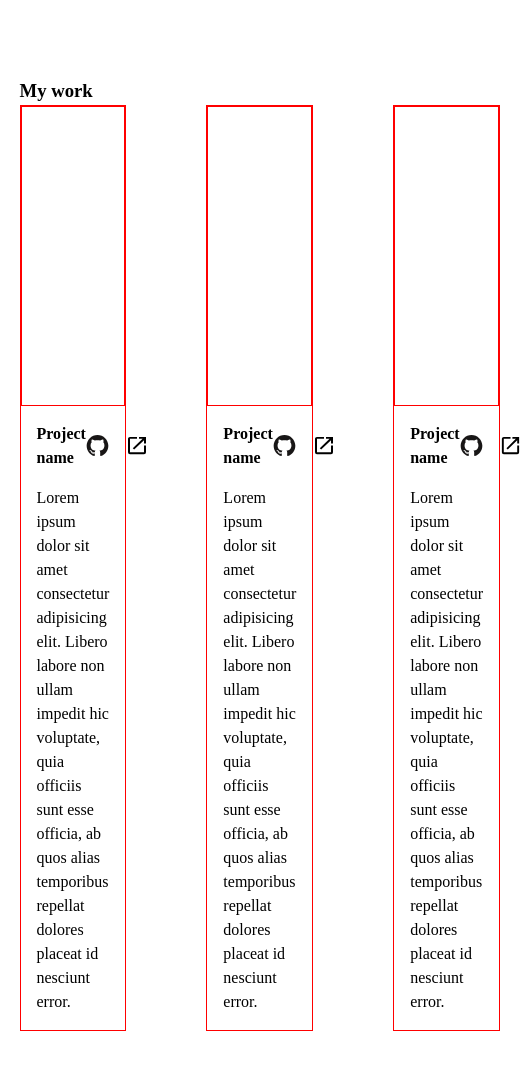
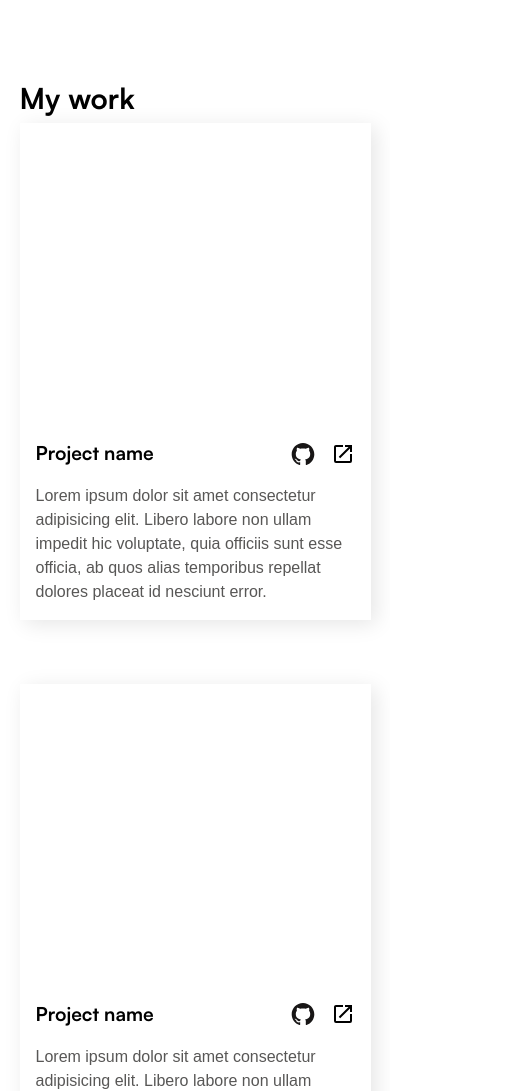
Before and after one commit to maqboolwebdev-stack/Homepage, a plain HTML site: page index.html in a window 390 px wide. Shown: the part 909-2000 px from the top of the page, 522 px wide, since content can reach past the window. Drawn offline with Linux system fonts and the light colour scheme; a web font is replaced by a local one.

Commit message:
style: Make main section responsive

```diff
--- a/style.css
+++ b/style.css
@@ -38,7 +38,7 @@ body::before {
 }
 
 .wrapper {
-  max-width: 1200px;
+  max-width: 1280px;
   width: 90%;
   margin: 0 auto;
 }
@@ -137,7 +137,7 @@ img:focus {
   .header {
     display: block;
     position: relative;
-    padding: 10rem 3rem 0 3rem;
+    padding: 10rem 0rem 0rem 0rem;
   }
 
   .image-container {
@@ -197,7 +197,7 @@ img:focus {
     position: relative;
     overflow: hidden;
     margin-top: 1rem;
-  box-shadow: 1px 16px 28px -1px rgba(0, 0, 0, 0.3);
+    box-shadow: 1px 16px 28px -1px rgba(0, 0, 0, 0.3);
   }
 
   .image-container img {
@@ -205,7 +205,6 @@ img:focus {
     aspect-ratio: 4 / 3;
     object-fit: cover;
     display: block;
-
   }
 
   .name {
@@ -217,7 +216,6 @@ img:focus {
     text-align: center;
     white-space: normal;
     font-size: clamp(1.5rem, 1.2rem + 3vw, 2.2rem);
-
   }
 
   .about-me-container {
@@ -238,7 +236,7 @@ img:focus {
   }
 
   .about-links {
-    justify-content: center;    /* mobile pe icons center mein zyada acha lagta hai */
+    justify-content: center; /* mobile pe icons center mein zyada acha lagta hai */
   }
 }
 
@@ -252,21 +250,31 @@ img:focus {
   padding: 5rem 0rem;
 }
 
+.my-work-heading {
+  font-family: 'Satoshi', sans-serif;
+  font-size: clamp(1.75rem, 1.2rem + 2.5vw, 3rem);
+  padding-bottom: 0.2rem;
+  font-weight: bold;
+}
+
 .project-card {
-  border: 1px solid red;
+  box-shadow: rgba(0, 0, 0, .1) 5px 4px 20px 0px;
 }
+
 .project-links {
   display: flex;
   gap: 1rem;
 }
+
 .project-links img {
-  width: 40px;
+  width: clamp(24px, 4vw, 40px);
+  height: auto;
 }
 
 .project-container {
   display: grid;
-  gap: 5rem;
-  grid-template-columns: 1fr 1fr 1fr;
+  gap: 4rem 3rem;
+  grid-template-columns: repeat(auto-fit, minmax(300px, 1fr));
 }
 
 .project-header {
@@ -275,9 +283,13 @@ img:focus {
   justify-content: space-between;
 }
 
+.project-header h4 {
+  font-family: 'Satoshi', sans-serif;
+  font-size: clamp(1.2rem, 2.5vw, 1.5rem);
+}
+
 .project-screenshot {
-  height: 300px;
-  border: 1px solid red;
+  min-height: 300px;
 }
 
 .project-details {
@@ -286,6 +298,9 @@ img:focus {
 
 .project-description {
   padding-top: 1rem;
+  font-family: 'Cascadia Code', sans-serif;
+  color: hsl(30deg 1.15% 34.12%);
+  font-size: clamp(1rem, 2vw, 1.2rem);
 }
 
 /* footer style */
```
Also changed, not shown: index.html (line endings or trailing spaces).
